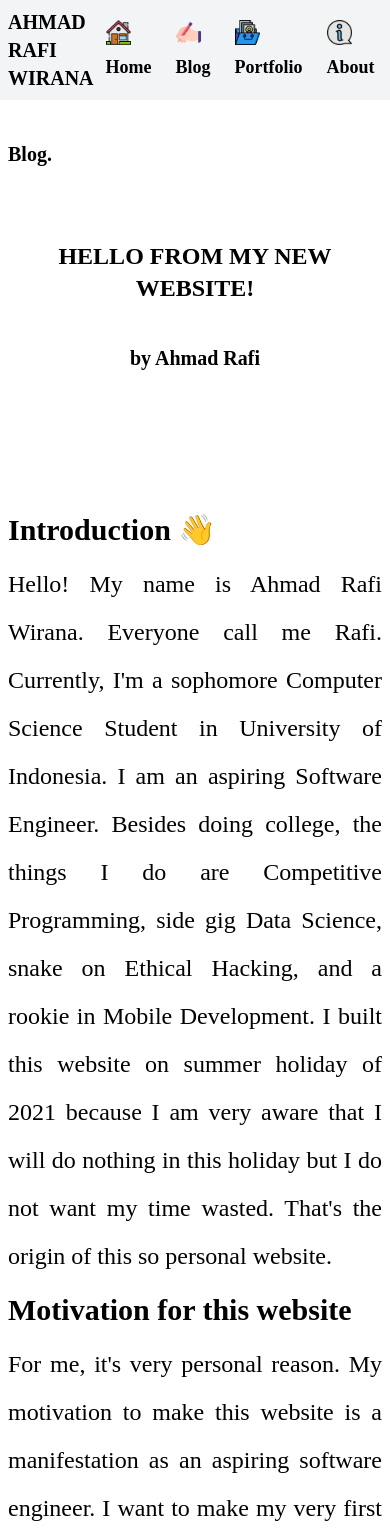
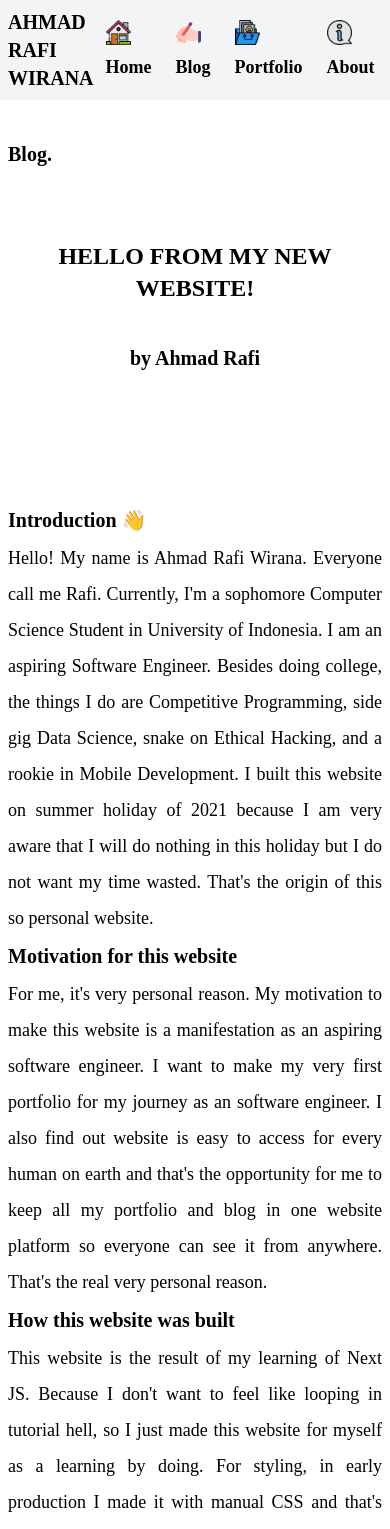
Before and after one commit to ahmadrafidev/Personal-Website-2, a Next.js app: page /posts/hello in a window 390 px wide. Shown: the top 1529 px of the page. Built offline with nearby package versions, Linux system fonts and the light colour scheme.

Commit message:
change responsive text on post

```diff
--- a/components/posts/post-detail/post-content.js
+++ b/components/posts/post-detail/post-content.js
@@ -9,7 +9,7 @@ function PostContent(props) {
   const customRenderers = {
     p(paragraph) {
       return (
-        <p class="text-2xl leading-loose">
+        <p class="text-lg md:text-2xl leading-loose">
           {paragraph.children}
         </p>
       );
@@ -19,7 +19,7 @@ function PostContent(props) {
   return (
     <article class = "px-2 md:px-20 lg:px-32 xl:px-60 2xl:px-80 pt-10 md:pt-14">
       <PostHeader title={post.title} author={post.author}/>
-      <div class="text-3xl text-justify leading-loose font-secondary my-32 md:my-40">
+      <div class="text-xl md:text-3xl text-justify leading-loose font-secondary my-32 md:my-40">
         <ReactMarkdown components={customRenderers} >
           {post.content}
         </ReactMarkdown>
```
